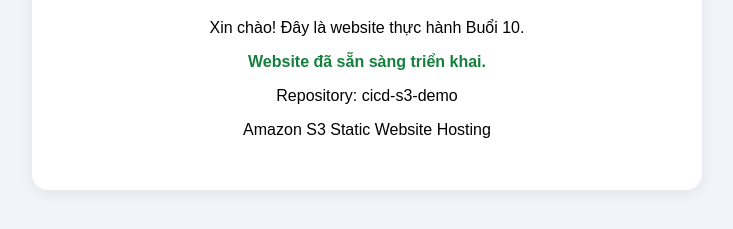
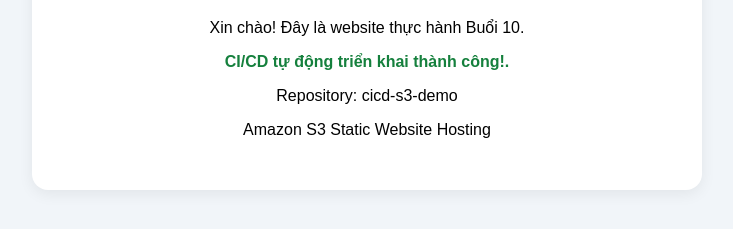
Before and after one commit to 233404050191-hub/cicd-s3-demo, a plain HTML site: page index.html in a window 1280 px wide. Shown: the part 201-430 px from the top of the page, without its empty margins (273-1006 px from the left). Drawn offline with Linux system fonts and the light colour scheme.

Commit message:
Update success message for CI/CD deployment

```diff
--- a/index.html
+++ b/index.html
@@ -28,7 +28,7 @@
     <div class="card">
         <h1>CI/CD với GitHub Actions và Amazon S3</h1>
         <p>Xin chào! Đây là website thực hành Buổi 10.</p>
-        <p class="success">Website đã sẵn sàng triển khai.</p>
+        <p class="success">CI/CD tự động triển khai thành công!.</p>
         <p>Repository: cicd-s3-demo</p>
         <p>Amazon S3 Static Website Hosting</p>
     </div>
```
